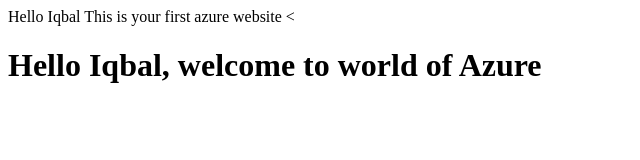
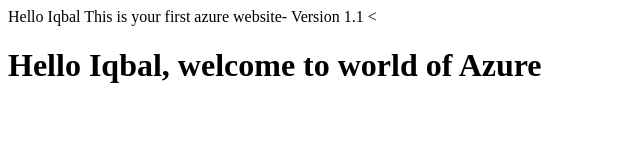
Before and after one commit to iqbalkhan089/symctest, a plain HTML site: page index.html in a window 1280 px wide. Shown: the full height of the page, 0-640 px from the left. Drawn offline with Linux system fonts and the light colour scheme.

Commit message:
Update index.html

```diff
--- a/index.html
+++ b/index.html
@@ -1,5 +1,5 @@
 <html>
 <head> Hello Iqbal </head>
-<body> This is your first azure website <</body>
+<body> This is your first azure website- Version 1.1 <</body>
 <h1> Hello Iqbal, welcome to world of Azure </h1>
 </html>
```
